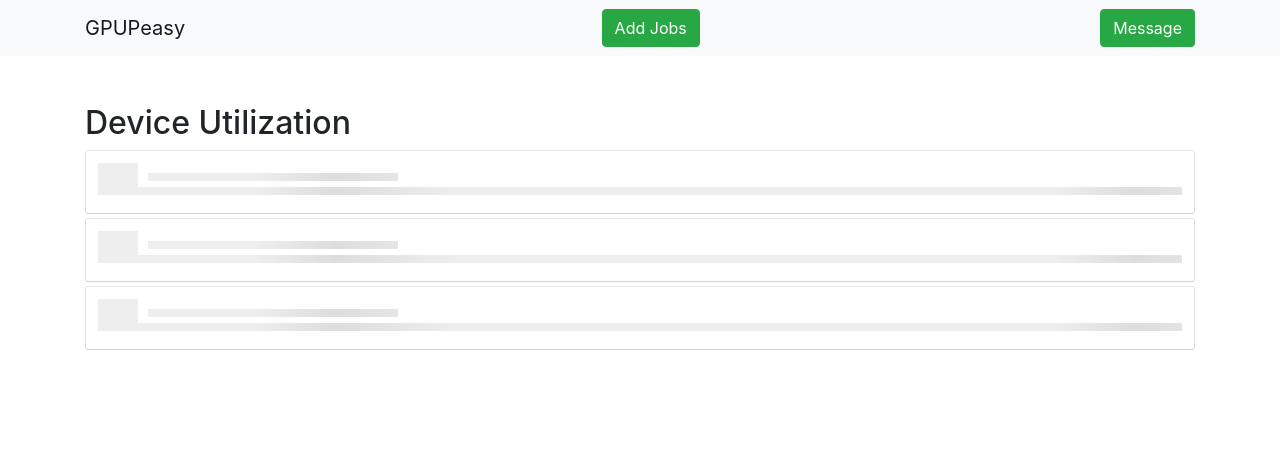
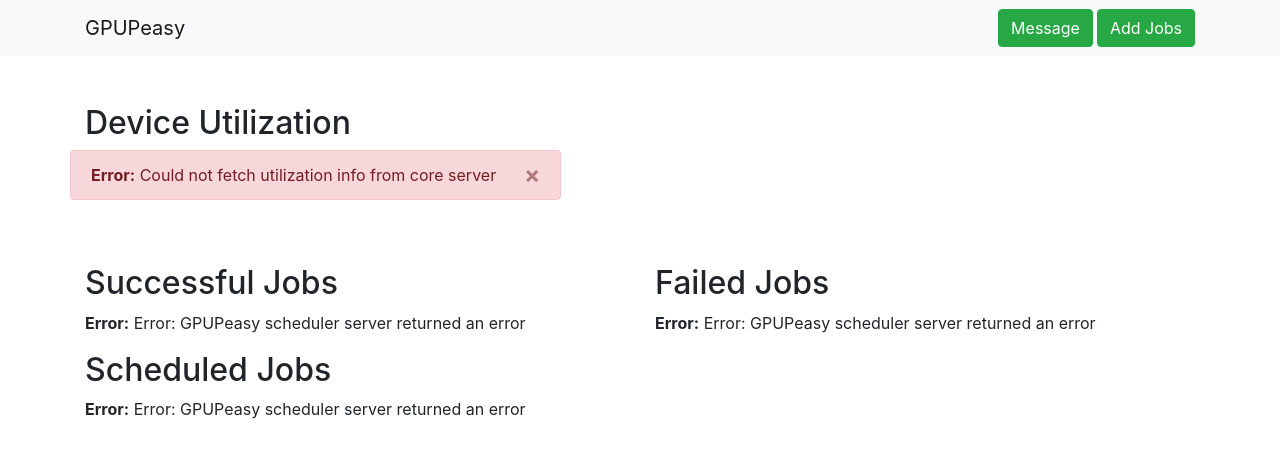
Before and after one commit to metastableB/GPUPeasy, a Flask app: page / in a window 1280 px wide. Shown: the top 458 px of the page. Run offline with Flask 2, Linux system fonts and the light colour scheme; data that the repository does not hold is empty; some libraries are stand-ins or nearby versions.

Commit message:
Listing all queues

```diff
--- a/gpupeasy/core/server.py
+++ b/gpupeasy/core/server.py
@@ -133,6 +133,7 @@
             command = ' '.join(job.commandList)
             jobD = {'jobID': job.jobid, 'jobName': job.name,
                     'jobCommand': command}
+            jobs.append(jobD)
         ret = {'status':'successful', 'value': jobs}
         return jsonify(ret)
 
@@ -154,7 +155,7 @@
         for job in ret:
             command = ' '.join(job.commandList)
             jobD = {'jobID': job.jobid, 'jobName': job.name,
-                    'jobCommand': command}
+                    'jobCommand': command, 'returnCode': job.returncode}
             jobs.append(jobD)
         ret = {'status':'successful', 'value': jobs}
         return jsonify(ret)
@@ -177,7 +178,7 @@
         for job in ret:
             command = ' '.join(job.commandList)
             jobD = {'jobID': job.jobid, 'jobName': job.name,
-                    'jobCommand': command}
+                    'jobCommand': command, 'returnCode': job.returncode}
             jobs.append(jobD)
         ret = {'status':'successful', 'value': jobs}
         return jsonify(ret)
@@ -209,6 +210,7 @@
                    'jobCommand': ' '.join(job.commandList),
                    'outFile': job.stdout.name,
                    'status': job.status,
+                   'returnCode' : job.returncode,
                }
               }
         return jsonify(msg)
--- a/gpupeasy/webapp/peasyWebGUI.py
+++ b/gpupeasy/webapp/peasyWebGUI.py
@@ -45,45 +45,19 @@
         # jobs.append(jobD)
     # return render_template('queue.html', jobs=jobs)
 
-
-# @frontend.route("/addjobs", methods=['GET', 'POST'])
-# def addJobs():
-    # if request.method == 'GET':
-        # return render_template('addjobs.html')
-    # jobCommand = request.form['jobCommand']
-    # jobCommand = jobCommand.strip().replace('\n', ' ').replace('\r', ' ')
-    # jobName = request.form['jobName'].strip().replace('\n', ' ')
-    # jobName = jobName.replace('\r', ' ')
-    # jobOutF = request.form['outputFile'].strip().replace('\n', ' ')
-    # jobOutF = jobOutF.replace('\r', ' ')
-    # # TODO: This should be handled in javascript
-    # ret, msg = validateJob(jobName, jobOutF, jobCommand)
-    # if ret is False:
-        # return render_template('index.html', errMessage=msg)
-
-    # try:
-        # fp = open(jobOutF, 'w+')
-    # except:
-        # message = 'Could not open output file'
-        # return False, message
-
-    # jobCommand = shlex.split(jobCommand)
-    # job = Job(jobName, jobCommand, stdout=fp, stderr=fp)
-    # ret = backend.addNewJob(job)
-    # if ret is False:
-        # message = 'Could not add job. Check logs for details'
-        # return render_template('index.html', errMessage=message)
-    # return render_template('index.html', successMessage='Added 1 job.')
-
-
-# @frontend.route("/batchaddjobs", methods=['GET', 'POST'])
-
 class GPUSchedulerGUI:
     def __init__(self, coreHost, corePort, debug=False):
         self.__frontend = Flask(__name__)
         self.__cHost = coreHost
         self.__cPort = corePort
         self.__debug = debug
+
+        # Used to sync with backend for lazy updates.
+        # That is, data is sent to the web-gui iff the internal statelist
+        # and backends list differs, indicating and update.
+        self.__successList = []
+        self.__failedList = []
+        self.__scheduledList = []
 
         fe = self.__frontend
         fe.add_url_rule('/message', 'messageTest',
@@ -94,6 +68,14 @@
         fe.add_url_rule('/batchaddjobs', 'batchAddJobs', self.__batchAddJobs,
                         methods=['GET', 'POST'])
         fe.add_url_rule('/jobinfo/<jobID>', 'getJobInfo', self.__getJobInfo)
+        fe.add_url_rule('/testCommandParser', 'testCommandParser',
+                        self.__testCommandParser, methods=['POST'])
+        fe.add_url_rule('/successfuljobs', 'getSuccessfulJobs',
+                        self.__getSuccessfulJobs)
+        fe.add_url_rule('/failedjobs', 'getFailedJobs',
+                        self.__getFailedJobs)
+        fe.add_url_rule('/scheduledjobs', 'getScheduledJobs',
+                        self.__getScheduledJobs)
 
     def __makeCoreRequest(self, url, method, data=None):
         '''
@@ -147,6 +129,17 @@
         url = 'http://%s:%s/addnewjob' % (self.__cHost, self.__cPort)
         return self.__makeCoreRequest(url, method='POST', data=js)
 
+    def __cleanJobListString(self, string):
+        jobList = string.strip()
+        jobList = jobList.replace('\n', ' ').replace('\r', ' ')
+        jobList = re.sub(' +', ' ', jobList)
+        return jobList
+
+    def __parseCommand(self, commandString):
+        jobCommand = shlex.split(commandString)
+        jobCommand = [x.strip() for x in jobCommand]
+        return jobCommand
+
     # URL end-points
     def __messageTest(self):
         msg = {'successMessage': 'This is a success message',
@@ -166,13 +159,36 @@
             msg[key] = value
         return render_template('index.html', **msg)
 
+    def __testCommandParser(self):
+        jobCommand = request.form['jobCommand']
+        if len(jobCommand) == 0:
+            ret = {
+                'status': 'failed', 'commandList': [],
+                'errorMessage': 'Command string cannot be emtpy'
+            }
+            ret = json.dumps(ret)
+            return redirect(url_for('batchAddJobs', messages=ret))
+
+        jobCommand = self.__cleanJobListString(jobCommand)
+        ret = self.__parseCommand(jobCommand)
+        ret = [x.strip() for x in ret]
+        ret = {
+            'status': 'successful',
+            'commandList': ret,
+        }
+        ret = json.dumps(ret)
+        return redirect(url_for('batchAddJobs', messages=ret))
+
     def __batchAddJobs(self):
         if request.method == 'GET':
-            return render_template('addjobs.html')
+            if 'messages' not in request.args:
+                return render_template('addjobs.html')
 
-        jobList = request.form['jobList'].strip()
-        jobList = jobList.replace('\n', ' ').replace('\r', ' ')
-        jobList = re.sub(' +', ' ', jobList)
+            msg = json.loads(request.args['messages'])
+            return render_template('addjobs.html', **msg)
+
+        jobList = request.form['jobList']
+        jobList = self.__cleanJobListString(jobList)
         jobList = jobList.split(';;;')
         jobList = [x.strip() for x in jobList]
         jobList = [x for x in jobList if len(x) > 0]
@@ -201,15 +217,13 @@
             retmsg = 'There were %d errors. \n\n%s' % (countError, retmsg)
             msg = {'errorMessage': retmsg}
             return redirect(url_for('index', messages=json.dumps(msg)))
-        sucMsg = 'Jobs successfully passed onto scheduler\n.'
+        sucMsg = 'Jobs successfully passed onto scheduler.\n'
         for job in jobList:
             jobS = job.split(';;')
             jobS = [x.strip() for x in jobS]
             jobS = [x for x in jobS if len(x) > 0]
             jobName, jobOutF, jobCommand = jobS[0], jobS[1], jobS[2]
-            jobCommand = shlex.split(jobCommand)
-            jobCommand = [x.strip() for x in jobCommand]
-
+            jobCommand = self.__parseCommand(jobCommand)
             resp, msg = self.__addJob(jobName, jobOutF, jobCommand)
             if resp is None:
                 message = 'Could not add job: %s. Scheduler' % jobName
@@ -271,6 +285,66 @@
             return 'None %s' %  msg
         return jsonify(jobInfo.json())
 
+    def __getSuccessfulJobs(self):
+        '''
+        TODO:
+        Maintain an internal list. Fetch from backend. Only send data if the
+        internal state differs from backend
+        '''
+        url = 'http://%s:%s/successfuljobs' % (self.__cHost, self.__cPort)
+        successfulJobs, msg = self.__makeCoreRequest(url, method='GET')
+        if successfulJobs is None:
+            return render_template('queue.html', errorMessage=msg)
+        ret = successfulJobs.json()
+        if ret['status'] != 'successful':
+            msg = 'Error: GPUPeasy scheduler server returned an error'
+            return render_template('queue.html', errorMessage=msg)
+        ret = ret['value']
+        if len(ret) == 0:
+            emptyMessage="No successful jobs"
+            return render_template('queue.html', emptyMessage=emptyMessage)
+        return render_template('queue.html', jobs=ret)
+
+    def __getFailedJobs(self):
+        '''
+        TODO:
+        Maintain an internal list. Fetch from backend. Only send data if the
+        internal state differs from backend
+        '''
+        url = 'http://%s:%s/failedjobs' % (self.__cHost, self.__cPort)
+        failedJobs, msg = self.__makeCoreRequest(url, method='GET')
+        if failedJobs is None:
+            return render_template('queue.html', errorMessage=msg)
+        ret = failedJobs.json()
+        if ret['status'] != 'successful':
+            msg = 'Error: GPUPeasy scheduler server returned an error'
+            return render_template('queue.html', errorMessage=msg)
+        ret = ret['value']
+        if len(ret) == 0:
+            emptyMessage="No jobs have failed"
+            return render_template('queue.html', emptyMessage=emptyMessage)
+        return render_template('queue.html', jobs=ret)
+
+    def __getScheduledJobs(self):
+        '''
+        TODO:
+        Maintain an internal list. Fetch from backend. Only send data if the
+        internal state differs from backend
+        '''
+        url = 'http://%s:%s/scheduledjobs' % (self.__cHost, self.__cPort)
+        scheduledjobs, msg = self.__makeCoreRequest(url, method='GET')
+        if scheduledjobs is None:
+            return render_template('queue.html', errorMessage=msg)
+        ret = scheduledjobs.json()
+        if ret['status'] != 'successful':
+            msg = 'Error: GPUPeasy scheduler server returned an error'
+            return render_template('queue.html', errorMessage=msg)
+        ret = ret['value']
+        if len(ret) == 0:
+            emptyMessage="No jobs scheduled"
+            return render_template('queue.html', emptyMessage=emptyMessage)
+        return render_template('queue.html', jobs=ret)
+
     def run(self, host, port):
         self.__frontend.run(debug=self.__debug, host=host, port=port)
 
--- a/gpupeasy/webapp/static/css/style.css
+++ b/gpupeasy/webapp/static/css/style.css
@@ -1,6 +1,6 @@
 .h-50-scroll {
-  max-height: 20%;
-  overflow-y: scroll;
+  max-height: 10em;
+  overflow-y: auto;
 }
 
 .test-class {
--- a/gpupeasy/webapp/static/js/custom.js
+++ b/gpupeasy/webapp/static/js/custom.js
@@ -1,11 +1,18 @@
 
 function ajaxGetJobStatus(){
-  //$("#ScheduledJobs").load("scheduledjobs");
-  //$("#SuccessfulJobs").load("successfuljobs");
-  //$("#FailedJobs").load("failedjobs");
+  $("#ScheduledJobs").load("scheduledjobs");
+  $("#SuccessfulJobs").load("successfuljobs");
+  $("#FailedJobs").load("failedjobs");
   $("#DeviceUtilization").load("deviceutilization");
 }
 
+function initialization(){
+  ajaxGetJobStatus();
+}
+
 $(document).ready(function() {
-  setInterval(ajaxGetJobStatus, 5000);
+  // show animation for 1/2 a second
+  setTimeout(initialization, 500);
+  // Update every 10 seconds
+  setInterval(ajaxGetJobStatus, 10000);
 });
--- a/gpupeasy/webapp/templates/base.html
+++ b/gpupeasy/webapp/templates/base.html
@@ -42,12 +42,28 @@
 
 
   <body>
-    <nav class="navbar navbar-light bg-light ml-auto">
+    <nav class="navbar navbar-expand-lg navbar-light bg-light">
       <div class="container">
-        <a href="{{ url_for('index')}}" class="navbar-brand">GPUPeasy</a>
-        <a href="{{ url_for('batchAddJobs') }}" class="btn btn-success ml-auto">Add Jobs</a>
-        <a href="{{ url_for('messageTest') }}" class="btn btn-success
-          ml-auto">Message</a>
+        <a class="navbar-brand" href="{{ url_for('index') }}">GPUPeasy</a>
+        <button class="navbar-toggler" type="button" data-toggle="collapse"
+          data-target="#navbarSupportedContent"
+          aria-controls="navbarSupportedContent" aria-expanded="false"
+          aria-label="Toggle navigation">
+          <span class="navbar-toggler-icon"></span>
+        </button>
+
+        <div class="collapse navbar-collapse" id="navbarSupportedContent">
+          <ul class="navbar-nav ml-auto">
+            <li class="nav-item">
+              <a href="{{ url_for('messageTest') }}"
+                class="btn btn-success ml-auto">Message</a>
+            </li>
+            <li class="nav-item ml-1">
+              <a href="{{ url_for('batchAddJobs') }}"
+                class="btn btn-success ml-auto">Add Jobs</a>
+            </li>
+          </ul>
+        </div>
       </div>
     </nav>
 
--- a/gpupeasy/webapp/templates/index.html
+++ b/gpupeasy/webapp/templates/index.html
@@ -71,41 +71,69 @@
   </div>
 </div>
 
-<!--<div class="row mt-5">-->
-  <!--<div class="col-md-6">-->
-    <!--<div class="row">-->
-      <!--<div class="col-md-12 "><h2>Successful Jobs</h2></div>-->
-    <!--</div>-->
-    <!--<div class="row col-sm-12 h-50-scroll" id="SuccessfulJobs">-->
-      <!--<div class="col-sm-12 ">-->
-        <!--Loading . . .-->
-      <!--</div>-->
-    <!--</div>-->
-  <!--</div>-->
+<div class="row mt-5">
+  <div class="col-md-6">
+    <div class="row">
+      <div class="col-md-12 "><h2>Successful Jobs</h2></div>
+    </div>
+    <div class="row" id="SuccessfulJobs">
 
-  <!--<div class="col-md-6">-->
-    <!--<div class="row">-->
-      <!--<div class="col-md-12 "><h2>Failed Jobs</h2></div>-->
-    <!--</div>-->
-    <!--<div class="row col-sm-12 h-50-scroll" id="FailedJobs">-->
-      <!--<div class="col-sm-12 ">-->
-        <!--Loading . . .-->
-      <!--</div>-->
-    <!--</div>-->
-  <!--</div>-->
-<!--</div>-->
+      <div class="col-sm-12">
+        <div class="mt-1 timeline-item override-max-width height-4em">
+          <div class="animated-background facebook height-2em">
+            <div class="background-masker header-top"></div>
+            <div class="background-masker header-left"></div>
+            <div class="background-masker header-right"></div>
+            <div class="background-masker header-bottom"></div>
+          </div>
+        </div>
+      </div>
 
-<!--<div class="row mt-3 height-50-scroll">-->
-  <!--<div class="col-md-12">-->
-    <!--<div class="row">-->
-      <!--<div class="col-md-12 "><h2>Scheduled Jobs</h2></div>-->
-    <!--</div>-->
-    <!--<div class="row col-sm-12 h-50-scroll" id="ScheduledJobs">-->
-      <!--<div class="col-sm-12 ">-->
-        <!--Loading . . .-->
-      <!--</div>-->
-    <!--</div>-->
-  <!--</div>-->
-<!--</div>-->
+    </div>
+  </div>
+
+  <div class="col-md-6">
+    <div class="row">
+      <div class="col-md-12 "><h2>Failed Jobs</h2></div>
+    </div>
+    <div class="row" id="FailedJobs">
+
+      <div class="col-sm-12">
+        <div class="mt-1 timeline-item override-max-width height-4em">
+          <div class="animated-background facebook height-2em">
+            <div class="background-masker header-top"></div>
+            <div class="background-masker header-left"></div>
+            <div class="background-masker header-right"></div>
+            <div class="background-masker header-bottom"></div>
+          </div>
+        </div>
+      </div>
+
+    </div>
+  </div>
+</div>
+
+<div class="row mt-3 height-50-scroll">
+  <div class="col-md-12">
+    <div class="row">
+      <div class="col-md-12 "><h2>Scheduled Jobs</h2></div>
+    </div>
+    <div class="row" id="ScheduledJobs">
+
+      <div class="col-sm-12">
+        <div class="mt-1 timeline-item override-max-width height-4em">
+          <div class="animated-background facebook height-2em">
+            <div class="background-masker header-top"></div>
+            <div class="background-masker header-left"></div>
+            <div class="background-masker header-right"></div>
+            <div class="background-masker header-bottom"></div>
+          </div>
+        </div>
+      </div>
+
+
+    </div>
+  </div>
+</div>
 
 {% endblock %}
--- a/gpupeasy/webapp/templates/queue.html
+++ b/gpupeasy/webapp/templates/queue.html
@@ -1,12 +1,20 @@
-<div class="col-sm-12">
+<div class="col-sm-12 h-50-scroll">
+{% if errorMessage is defined %}
+  <strong>Error:</strong> {{ errorMessage }}
+{% elif emptyMessage is defined  %}
+  <div class="row bg-primary text-white mt-1 ml-1 pr-1" >
+    <div class="col-sm-12">{{ emptyMessage }}</div>
+  </div>
+{% else %}
   {% for job in jobs %}
-  <div class="row bg-primary text-white mt-1" >
-    <div class="col-sm-2">{{job.JID}}</div>
-    <div class="col-sm-10">{{job.Name}}</div>
-  </div>
-  <div class="row text-secondary mt-0">
-    <div class="col-sm-12">
+  <div class="row bg-primary text-white mt-1 ml-1" >
+    <div class="col-sm-2">{{job.jobID}}</div>
+    <div class="col-sm-10">
+      <a class="text-white" href="{{ url_for('getJobInfo', jobID=job.jobID) }}">
+        {{job.jobName}}
+      </a>
     </div>
   </div>
   {% endfor %}
+{% endif %}
 </div>
```
Also changed, not shown: gpupeasy/core/gpuscheduler.py (+19 -1 lines), gpupeasy/core/testserver.py (+8 -0 lines), gpupeasy/webapp/templates/addjobs.html (+43 -5 lines).
